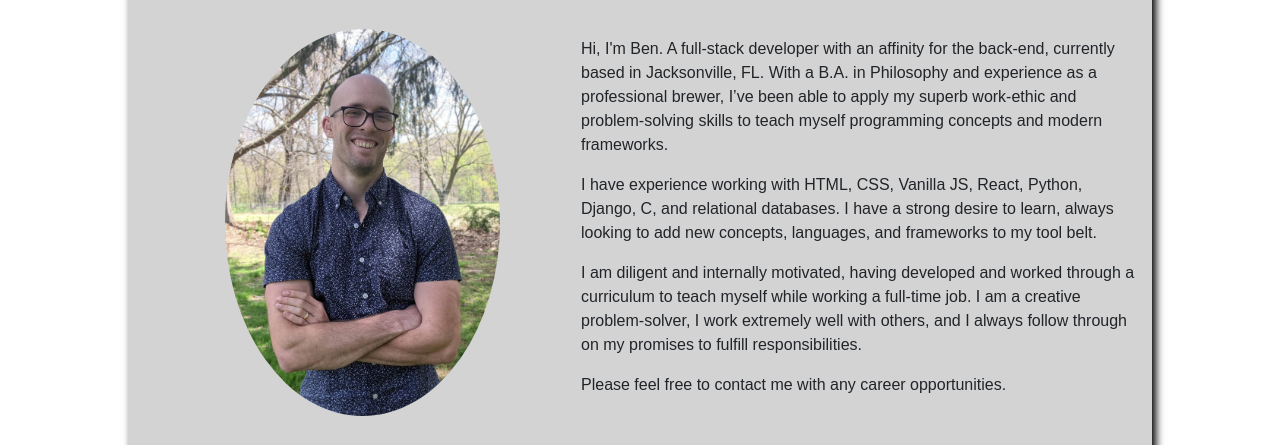
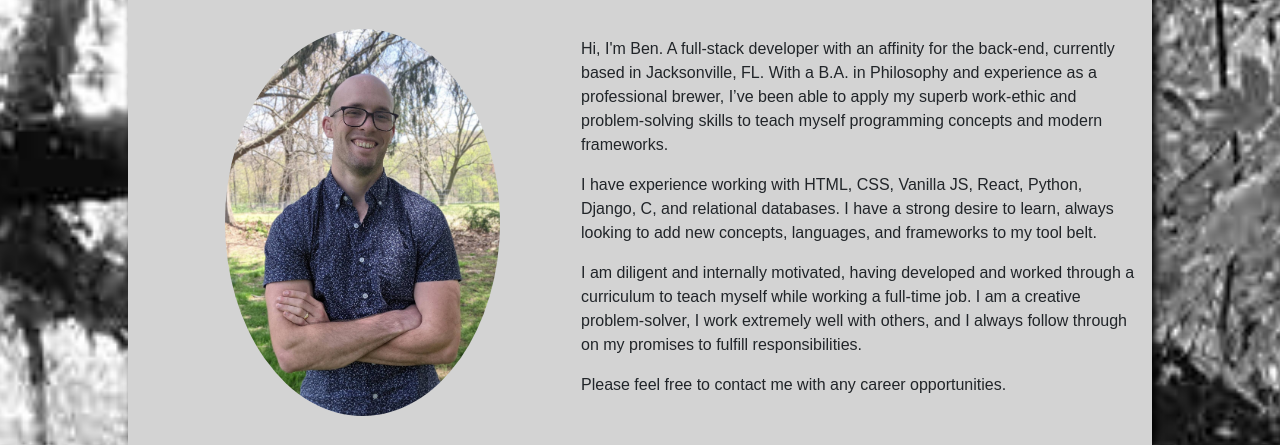
Before and after one commit to bakinnebrew/portfolio, a plain HTML site: page index.html in a window 1280 px wide. Shown: the part 152-597 px from the top of the page. Drawn offline with nearby package versions, Linux system fonts and the light colour scheme.

Commit message:
Update index.html

```diff
--- a/index.html
+++ b/index.html
@@ -6,10 +6,16 @@
     body{
         font-family: sans-serif;
         background: url('images/home.jpg');
-        background-repeat: no-repeat;
+/*         background-repeat: no-repeat;
         background-attachment: fixed;
         background-position: center;
-        background-size: auto;
+        background-size: auto; */
+        background-repeat:no-repeat;
+        -webkit-background-size:cover;
+        -moz-background-size:cover;
+        -o-background-size:cover;
+        background-size:cover;
+        background-position:center;
     }
 
 
```
